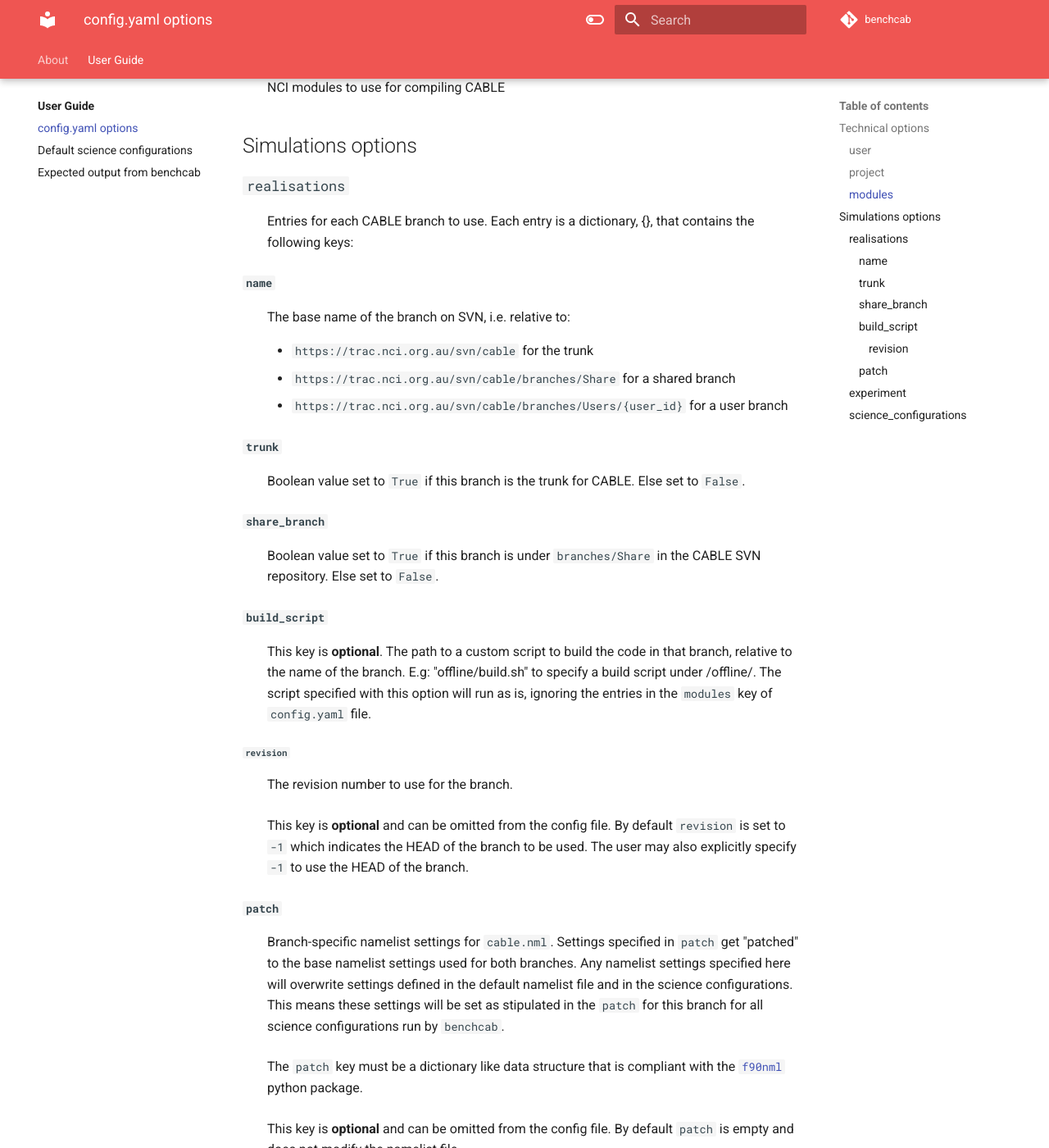
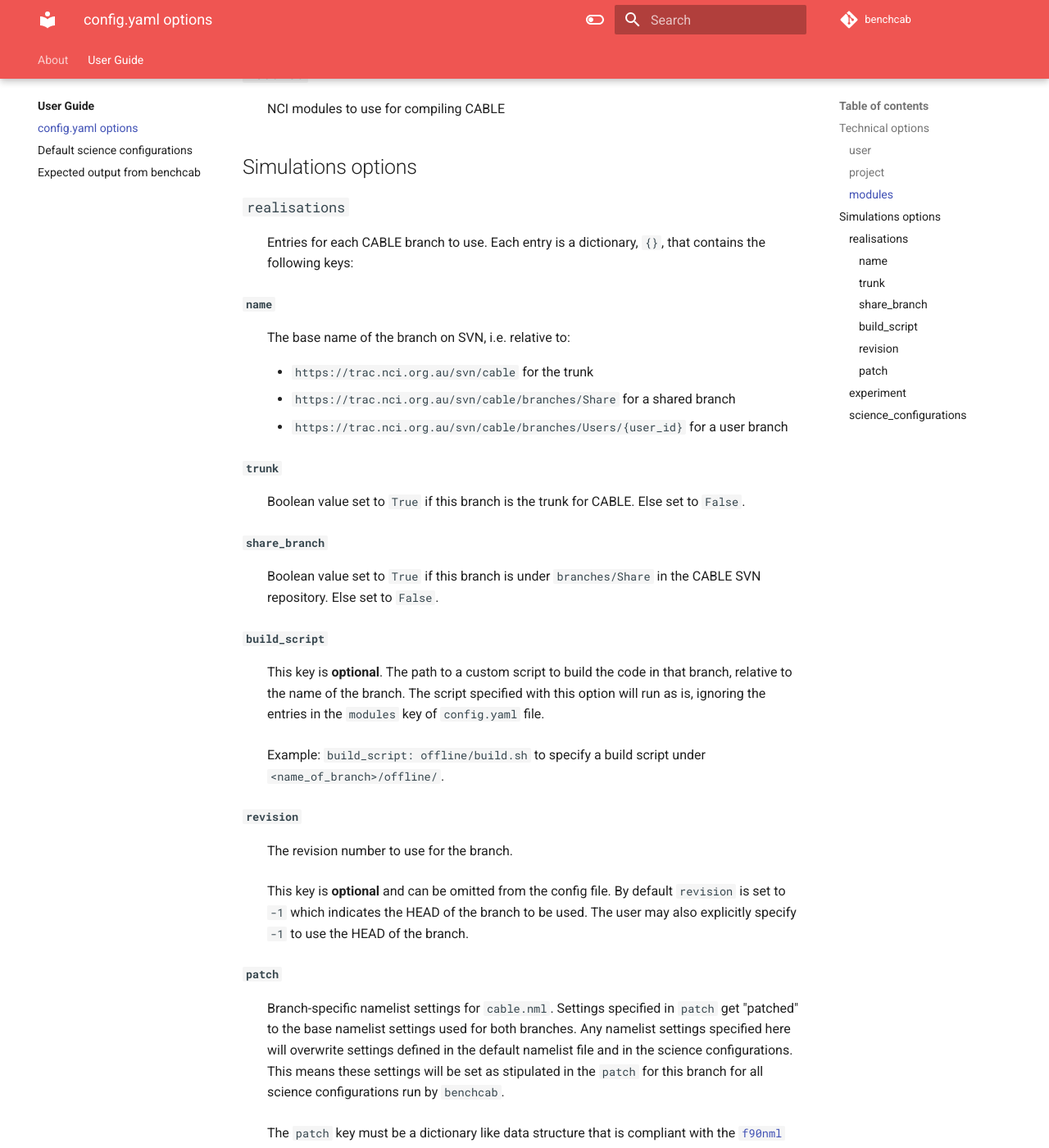
Before and after one commit to mdekauwe/CABLE_benchmarking, an MkDocs documentation site: the page built from docs/user_guide/config_options.md, in a window 1280 px wide and 1400 px high, scrolled down 940 px. Shown: the whole window at 82% size. Built offline with MkDocs 1.6.1 and Material for MkDocs 9.7.7, drawn with Linux system fonts in a browser that asks for light colours; comment, search, counter and statistics services are not loaded; some of the changed text lies outside the part shown.

Commit message:
Apply suggestions from review

```diff
--- a/docs/user_guide/config_options.md
+++ b/docs/user_guide/config_options.md
@@ -51,7 +51,7 @@ The different running modes of `benchcab` are solely dependent on the options us
 
 ### `realisations`
 
-: Entries for each CABLE branch to use. Each entry is a dictionary, {}, that contains the following keys:
+: Entries for each CABLE branch to use. Each entry is a dictionary, `{}`, that contains the following keys:
 
 #### `name`
 
@@ -65,16 +65,16 @@ The different running modes of `benchcab` are solely dependent on the options us
 
 : Boolean value set to `True` if this branch is the trunk for CABLE. Else set to `False`.
 
-
 #### `share_branch`
 
 : Boolean value set to `True` if this branch is under `branches/Share` in the CABLE SVN repository. Else set to `False`.
 
 #### `build_script`
 
-: This key is **optional**. The path to a custom script to build the code in that branch, relative to the name of the branch. E.g: "offline/build.sh" to specify a build script under <name of branch>/offline/. The script specified with this option will run as is, ignoring the entries in the `modules` key of `config.yaml` file.
+: This key is **optional**. The path to a custom script to build the code in that branch, relative to the name of the branch.  The script specified with this option will run as is, ignoring the entries in the `modules` key of `config.yaml` file.
+: Example: `build_script: offline/build.sh` to specify a build script under `<name_of_branch>/offline/`.
 
-##### `revision`
+#### `revision`
 
 : The revision number to use for the branch.
 : This key is **optional** and can be omitted from the config file. By default `revision` is set to `-1` which indicates the HEAD of the branch to be used. The user may also explicitly specify `-1` to use the HEAD of the branch.
```
Also changed, not shown: other parts of docs/user_guide/config_options.md (+11 -11 lines), docs/user_guide/index.md (+4 -4 lines).
